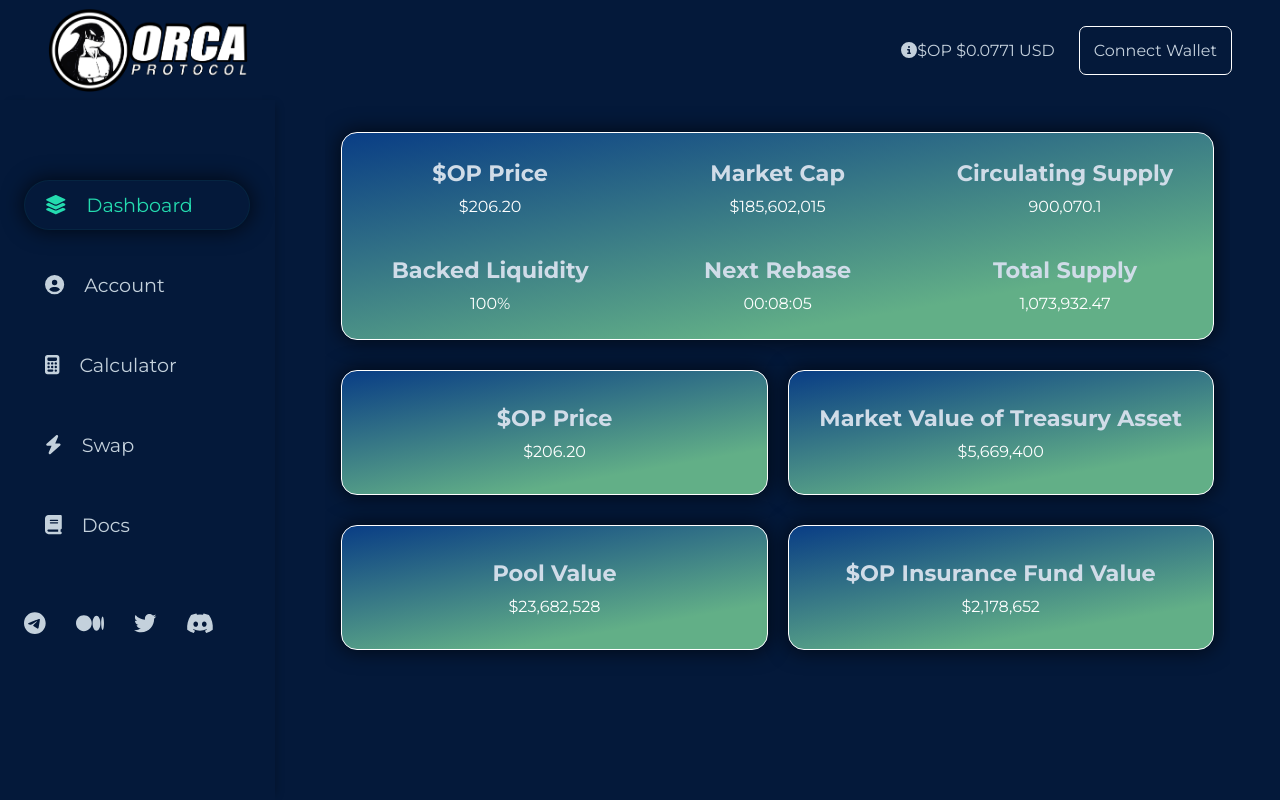
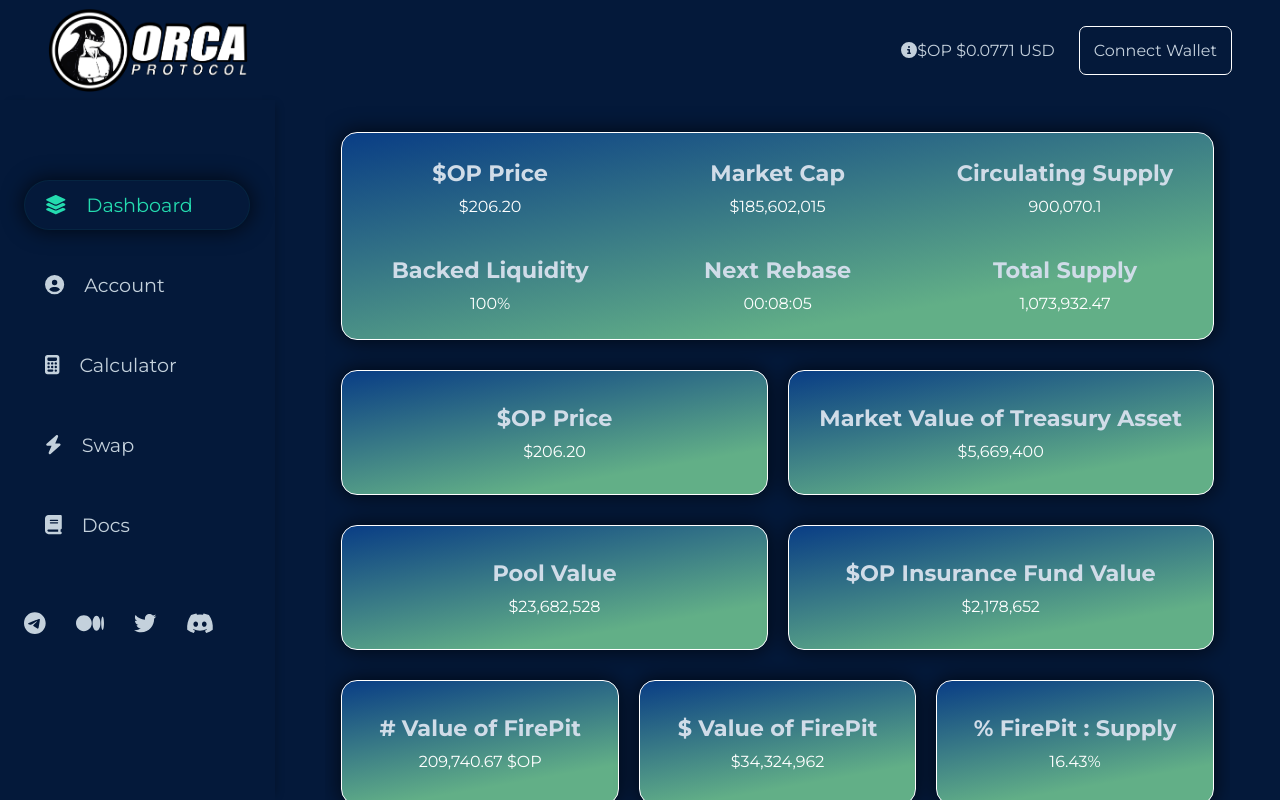
Before and after one commit to sikander-afzaal/finance-dashboard, a React (Create React App) app: page / in a window 1280 px wide. Built offline with nearby package versions, Linux system fonts and the light colour scheme.

Commit message:
first commit

```diff
--- a/src/Pages/Dashboard/Dashboard.jsx
+++ b/src/Pages/Dashboard/Dashboard.jsx
@@ -51,6 +51,20 @@ function Dashboard() {
             <p>$2,178,652</p>
           </div>
         </div>
+        <div className="row-col">
+          <div className="col">
+            <h1># Value of FirePit</h1>
+            <p>209,740.67 $OP</p>
+          </div>
+          <div className="col">
+            <h1>$ Value of FirePit</h1>
+            <p>$34,324,962</p>
+          </div>
+          <div className="col">
+            <h1>% FirePit : Supply</h1>
+            <p>16.43%</p>
+          </div>
+        </div>
       </div>
     </AnimatedPage>
   );
```
